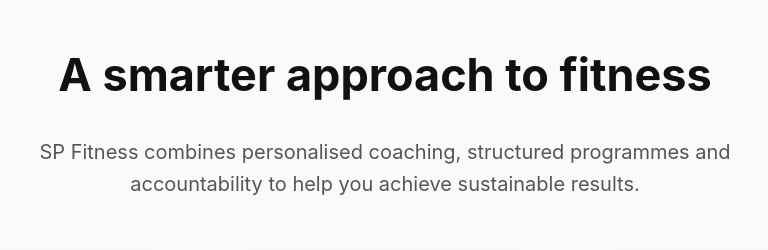
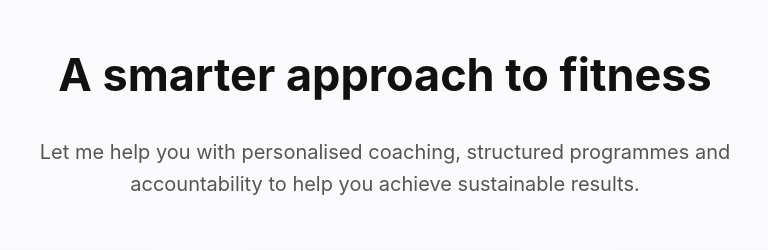
Before and after one commit to OlCrock/Mum-Website-, a plain HTML site: page index.html in a window 1280 px wide. Shown: the part 860-1110 px from the top of the page, 255-1023 px from the left. Drawn offline with Linux system fonts and the light colour scheme; files whose address does not match are found by name.

Commit message:
Update index.html

```diff
--- a/index.html
+++ b/index.html
@@ -106,7 +106,7 @@
 
     <p class="section-text">
 
-        SP Fitness combines personalised coaching,
+        Let me help you with personalised coaching,
         structured programmes and accountability
         to help you achieve sustainable results.
 
```
